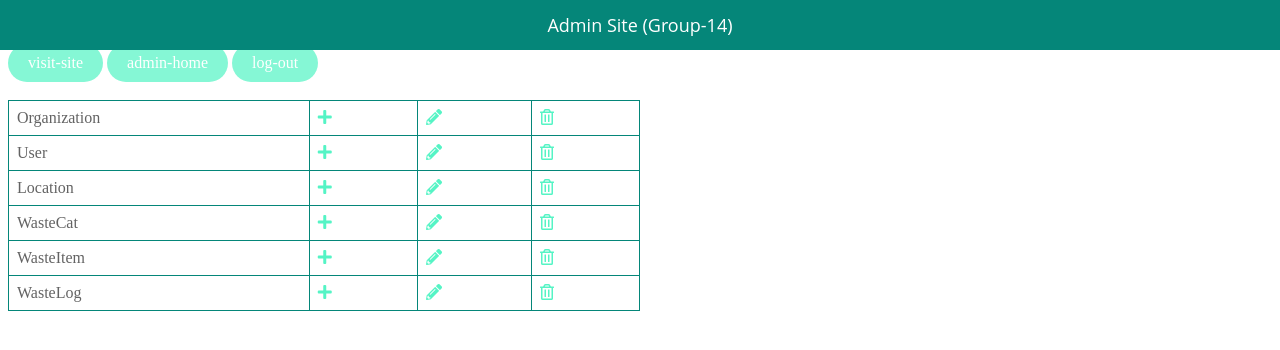
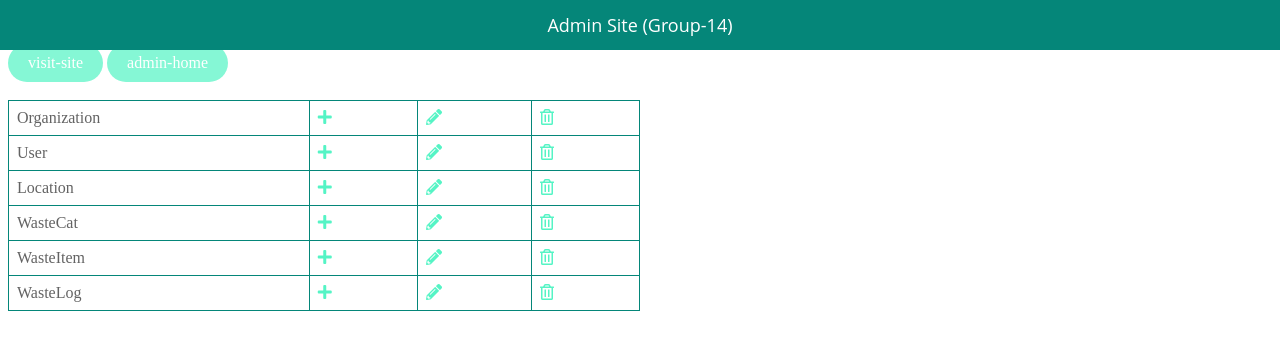
Before and after one commit to ysebastian-student-work-cdu/assessments-2-and-4-hit237-group-14, a Django app: page /admin-home/ in a window 1280 px wide. Shown: the top 350 px of the page. Run offline with Django 4.2, Linux system fonts and the light colour scheme.

Commit message:
branch_amila 2

```diff
--- a/group14_proj_AT4/admin_g14/templates/admin_g14/header.html
+++ b/group14_proj_AT4/admin_g14/templates/admin_g14/header.html
@@ -124,7 +124,6 @@ h1 {
       <ul class="menu-bar">
         <li><a href="#">visit-site</a></li>
         <li><a href={%url 'admin-home' %}>admin-home</a></li>
-        <li><a href="#">log-out</a></li>
       </ul>
     </nav>
   </div><br>
```
